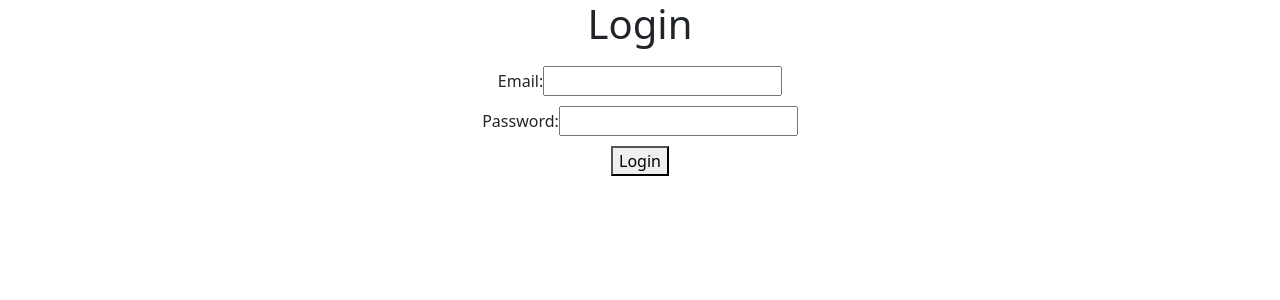
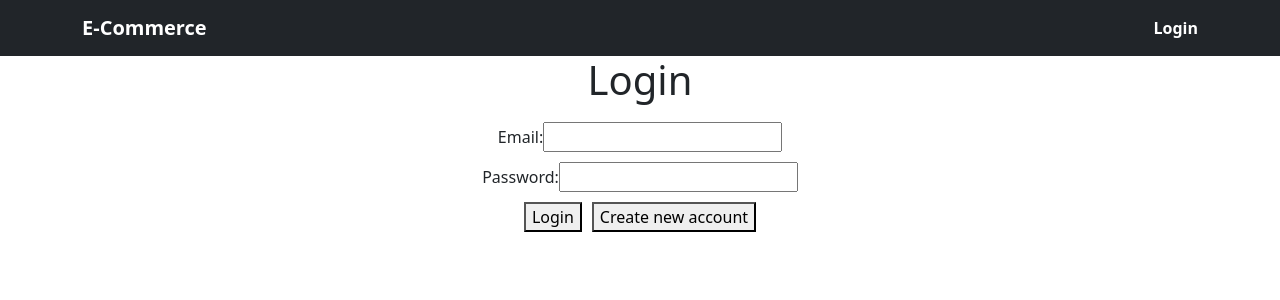
Before and after one commit to AbhayPatil-005/ReactJS-miniProjects, a React (Vite) app in the folder 09_Ecommerce_website/: page /login in a window 1280 px wide. Shown: the top 300 px of the page. Built offline with nearby package versions, Linux system fonts and the light colour scheme; no server answers.

Commit message:
Added Authentication context to make sure that components get access to the info whether user is logged out or logged in!

```diff
--- a/09_Ecommerce_website/src/components/auth/Login.jsx
+++ b/09_Ecommerce_website/src/components/auth/Login.jsx
@@ -1,58 +1,72 @@
-import { useState } from "react";
-import { useRef } from "react";
-import styles from './Login.module.css'
+import { useState, useContext,useRef } from "react";
+import styles from './Login.module.css';
+import {AuthContext} from '../../context/AuthContext';
 
-export const Login=()=>{
-    const apiKey =  import.meta.env.VITE_FIREBASE_API_KEY ;
+export const Login = () => {
+  const apiKey = import.meta.env.VITE_FIREBASE_API_KEY;
+
   const [isLogin, setIsLogin] = useState(true);
-    const [isLoading, setLoading] =  useState(false);
+  const [isLoading, setLoading] = useState(false);
+
+  const authCtx = useContext(AuthContext);
+
   const emailRef = useRef();
   const passwordRef = useRef();
 
-    const switchAuthHandler=()=>{
-        setIsLogin((prev)=>!prev);
-    }
+  const switchAuthHandler = () => {
+    setIsLogin((prev) => !prev);
+  };
 
-    const submitHandler =(event)=>{
+  const submitHandler = (event) => {
     event.preventDefault();
 
     const emailEntered = emailRef.current.value;
     const passwordEntered = passwordRef.current.value;
 
-        setLoading(true)
-        if (isLogin){
+    setLoading(true);
 
-        }else{
-            fetch(`https://identitytoolkit.googleapis.com/v1/accounts:signUp?key=${apiKey}`,{
-                method:'Post',
-                body:JSON.stringify({
+    let url = isLogin
+      ? `https://identitytoolkit.googleapis.com/v1/accounts:signInWithPassword?key=${apiKey}`
+      : `https://identitytoolkit.googleapis.com/v1/accounts:signUp?key=${apiKey}`;
+
+    fetch(url, {
+      method: "POST",
+      body: JSON.stringify({
         email: emailEntered,
         password: passwordEntered,
-                    returnSecureToken:true,
+        returnSecureToken: true,
       }),
-                headers:{
-                    'Content-Type':'application/json'
+      headers: {
+        "Content-Type": "application/json",
+      },
+    })
+      .then((res) => {
+        setLoading(false);
+        if (res.ok) {
+          return res.json();
+        } else {
+          return res.json().then((data) => {
+            let errorMessage = "Authentication failed";
+            if (data && data.error && data.error.message) {
+              errorMessage = data.error.message;
             }
-            }).then(res=>{
-                setLoading(false)
-                if(res.ok){
-                    //...
-                }else{
-                    return res.json().then((data)=>{
-                        let errorMessage = 'Authentication failed';
-                        console.log(data)
-                        if (data && data.error && data.error.message){
-                            errorMessage=data.error.message;
-                        }
-                        alert(errorMessage);
+            throw new Error(errorMessage);
           });
         }
+      })
+      .then((data) => {
+        authCtx.login(data.idToken)
+        alert('Authentication successful!');
+      })
+      .catch((err) => {
+        alert(err.message);
       });
-        }
-    }
-    return (<section>
+  };
+
+  return (
+    <section>
       <form onSubmit={submitHandler} className={styles.form}>
-            <h1>{isLogin?'Login':'Sign Up'}</h1>
+        <h1>{isLogin ? "Login" : "Sign Up"}</h1>
         <div>
           <label htmlFor="email">Email: </label>
           <input type="email" id="email" ref={emailRef} required />
@@ -62,9 +76,21 @@ export const Login=()=>{
           <input type="password" id="password" ref={passwordRef} required />
         </div>
         <div>
-                {!isLoading && <button type="submit" onClick={switchAuthHandler}>{isLogin ? 'Login':'Create Account'}</button>}
+          {!isLoading && (
+            <>
+              <button type="submit">{isLogin ? "Login" : "Create Account"}</button>
+              <button
+                type="button"
+                onClick={switchAuthHandler}
+                style={{ marginLeft: "10px" }}
+              >
+                {isLogin ? "Create new account" : "Login with existing account"}
+              </button>
+            </>
+          )}
           {isLoading && <p>Loading...</p>}
         </div>
       </form>
-    </section>)
-}
+    </section>
+  );
+};
--- a/09_Ecommerce_website/src/components/auth/LoginForm.jsx
+++ b/09_Ecommerce_website/src/components/auth/LoginForm.jsx
@@ -1,11 +1,13 @@
 import { useState } from "react";
 import { Login } from "./Login";
+import NavBar from "../navBar/NavBar";
 
 const LoginForm =()=>{
     const [isLogin, setIsLogin] = useState(false);
 
     return (
         <>
+            <NavBar/>
             <Login />
         </>
     )
--- a/09_Ecommerce_website/src/components/navBar/NavBar.jsx
+++ b/09_Ecommerce_website/src/components/navBar/NavBar.jsx
@@ -2,20 +2,26 @@ import { Navbar, Button } from "react-bootstrap";
 import Nav from 'react-bootstrap/Nav';
 import { Container } from "react-bootstrap";
 import { CartContext } from "../../context/CartContext";
+import {AuthContext} from "../../context/AuthContext";
 import { useContext } from "react";
 import { NavLink } from "react-router-dom";
 
 const NavBar = () => {
+  const authCtx = useContext(AuthContext);
+  const isLoggedIn = authCtx.isLoggedIn;
+  const logout = authCtx.logout;
+
   const {cartOpen, cartList} = useContext(CartContext);
+
   return (
     <Navbar expand="lg" bg="dark" variant="dark">
         <Container>
             <Navbar.Brand as={NavLink} to='/' className="fw-semibold">E-Commerce</Navbar.Brand>
 
-            <Navbar.Toggle aria-controls="basic-navbar-nav" className="ms-auto "/>
-                <Navbar.Collapse id="basic-navbar-nav" >
-                    <Nav className="ms-auto gap-3 text-end" >
-                        <NavLink to="/" activeClassName="fw-bold " className=" text-white text-decoration-none" exact>
+            <Navbar.Toggle aria-controls="basic-navbar-nav" />
+                <Navbar.Collapse id="basic-navbar-nav" className="d-flex justify-content-end">
+                    <Nav className="d-flex  gap-3 text-end me-auto" >
+                        {isLoggedIn && <><NavLink to="/" activeClassName="fw-bold " className=" text-white text-decoration-none" exact>
                         <span>Home</span>
                         </NavLink>
 
@@ -29,10 +35,18 @@ const NavBar = () => {
 
                         <NavLink to='/contact-us' activeClassName="fw-bold" className="text-white text-decoration-none" exact>
                         <span>Contact Us</span>
+                        </NavLink></>}
+                    </Nav >
+                    <div className=" text-end mt-2 mt-lg-0">
+                      {!isLoggedIn &&
+                        <NavLink to="/login" activeClassName="fw-bold " className=" text-white text-decoration-none" exact>
+                        <span>Login</span>
                         </NavLink>
-                    </Nav >
-                    <div className="ms-auto text-end mt-2 mt-lg-0">
-                    <Button variant="light" className="fw-semibold " onClick={cartOpen}>Cart ({cartList.length})</Button>
+                        }
+                    {isLoggedIn && <>
+                    <Button variant="light" className="fw-semibold ms-auto" onClick={cartOpen}>Cart ({cartList.length})</Button>
+                    <Button variant="danger" className="m-2 " onClick={logout}>Logout</Button>
+                    </>}
                     </div>
                 </Navbar.Collapse>
 
--- /dev/null
+++ b/09_Ecommerce_website/src/context/AuthContext.jsx
@@ -0,0 +1,36 @@
+import { createContext } from "react";
+import { useState } from "react";
+
+const AuthContext = createContext({
+  token:'',
+  isLoggedIn:false,
+  login:(token)=>{},
+  logout:()=>{},
+})
+
+const AuthContextProvider=({children})=>{
+    const [token, setToken]= useState(null);
+    const userIsLoggedIn = !!token;
+
+    const loginHandler =(token)=>{
+        setToken(token);
+    };
+
+    const logoutHandler=()=>{
+        setToken(null);
+    };
+    const contextValue = {
+        token: token,
+        isLoggedIn: userIsLoggedIn,
+        login:loginHandler,
+        logout:logoutHandler,
+    }
+
+    return (
+        <AuthContext.Provider value={contextValue}>
+            {children}
+        </AuthContext.Provider>
+    );
+};
+
+export {AuthContextProvider, AuthContext};
--- a/09_Ecommerce_website/src/main.jsx
+++ b/09_Ecommerce_website/src/main.jsx
@@ -4,7 +4,7 @@ import './index.css'
 import App from './App.jsx'
 import { CartProvider } from './context/CartContext.jsx'
 import { BrowserRouter }  from 'react-router-dom'
-
+import {AuthContextProvider} from './context/AuthContext.jsx'
 /*
   import bootstrap
 */
@@ -13,10 +13,12 @@ import 'bootstrap/dist/css/bootstrap.min.css';
 
 createRoot(document.getElementById('root')).render(
   <StrictMode>
+    <AuthContextProvider>
     <CartProvider>
       <BrowserRouter>
         <App />
       </BrowserRouter>
     </CartProvider>
+    </AuthContextProvider>
   </StrictMode>,
 )
```
Also changed, not shown: 09_Ecommerce_website/src/App.jsx (line endings or trailing spaces). Lines whose indentation alone changed are shown as unchanged.
